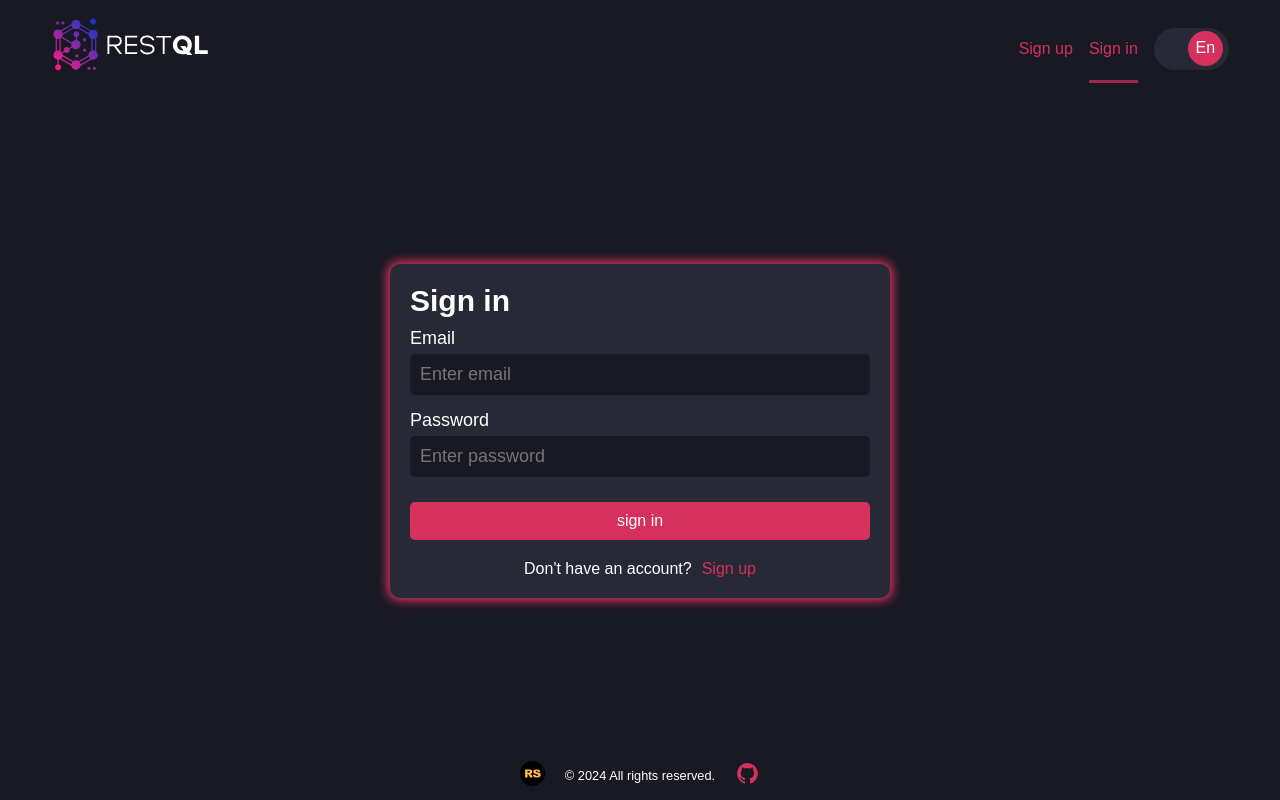
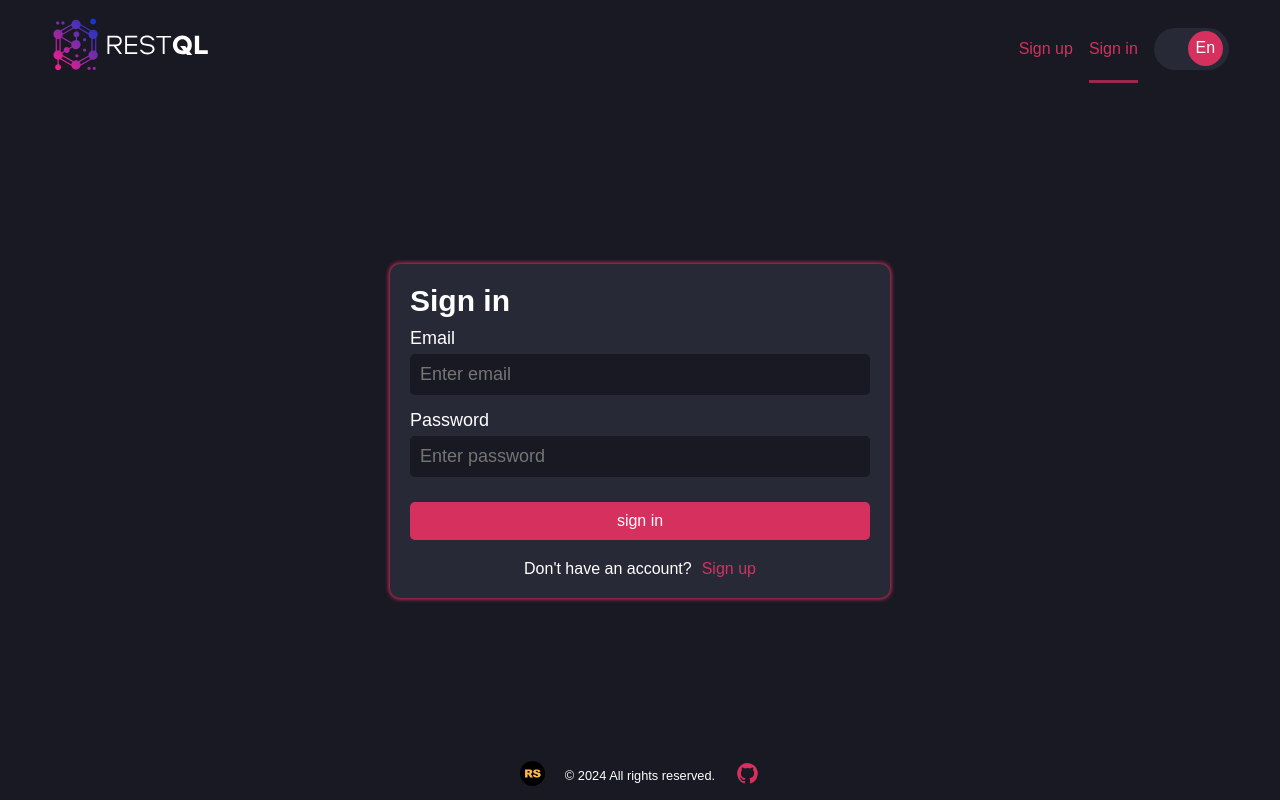
Before and after one commit to Ivan-rom/graphiql-app, a Next.js app: page /en/sign-in in a window 1280 px wide. Built offline with nearby package versions, Linux system fonts and the light colour scheme; no server answers.

Commit message:
feat: added style variable

```diff
--- a/src/app/[lang]/sign-in/page.module.css
+++ b/src/app/[lang]/sign-in/page.module.css
@@ -12,7 +12,7 @@
     display: flex;
     flex-direction: column;
     justify-content: center;
-    box-shadow: 0 0 10px 3px var(--accent-color);
+    box-shadow: var(--box-shadow);
 
     .title {
       margin-bottom: 10px;
--- a/src/app/[lang]/sign-up/page.module.css
+++ b/src/app/[lang]/sign-up/page.module.css
@@ -12,7 +12,7 @@
     display: flex;
     flex-direction: column;
     justify-content: center;
-    box-shadow: 0 0 10px 3px var(--accent-color);
+    box-shadow: var(--box-shadow);
 
     .title {
       margin-bottom: 10px;
--- a/src/components/ClientsDescription/ClientDescription.module.css
+++ b/src/components/ClientsDescription/ClientDescription.module.css
@@ -12,7 +12,7 @@
     gap: 20%;
     width: 100%;
     border-radius: var(--border-radius);
-    box-shadow: 0 0 5px 1px var(--disabled-assent-color);
+    box-shadow: var(--box-shadow);
     padding: 2%;
 
     .icon {
--- a/src/components/Endpoint/endpoint.module.css
+++ b/src/components/Endpoint/endpoint.module.css
@@ -5,7 +5,7 @@
 
   .container {
     display: flex;
-    box-shadow: 0 0 10px 3px var(--accent-color);
+    box-shadow: var(--box-shadow);
     border-radius: 5px;
     width: 100%;
 
--- a/src/styles/globals.css
+++ b/src/styles/globals.css
@@ -19,6 +19,7 @@
   --editor-select-color: #393e64;
   --editor-default-color: #808080;
   --editor-error-bg-color: #45485d;
+  --box-shadow: 0 0 4px 1px #d6305f;
 
   --border-radius: 10px;
 }
```
